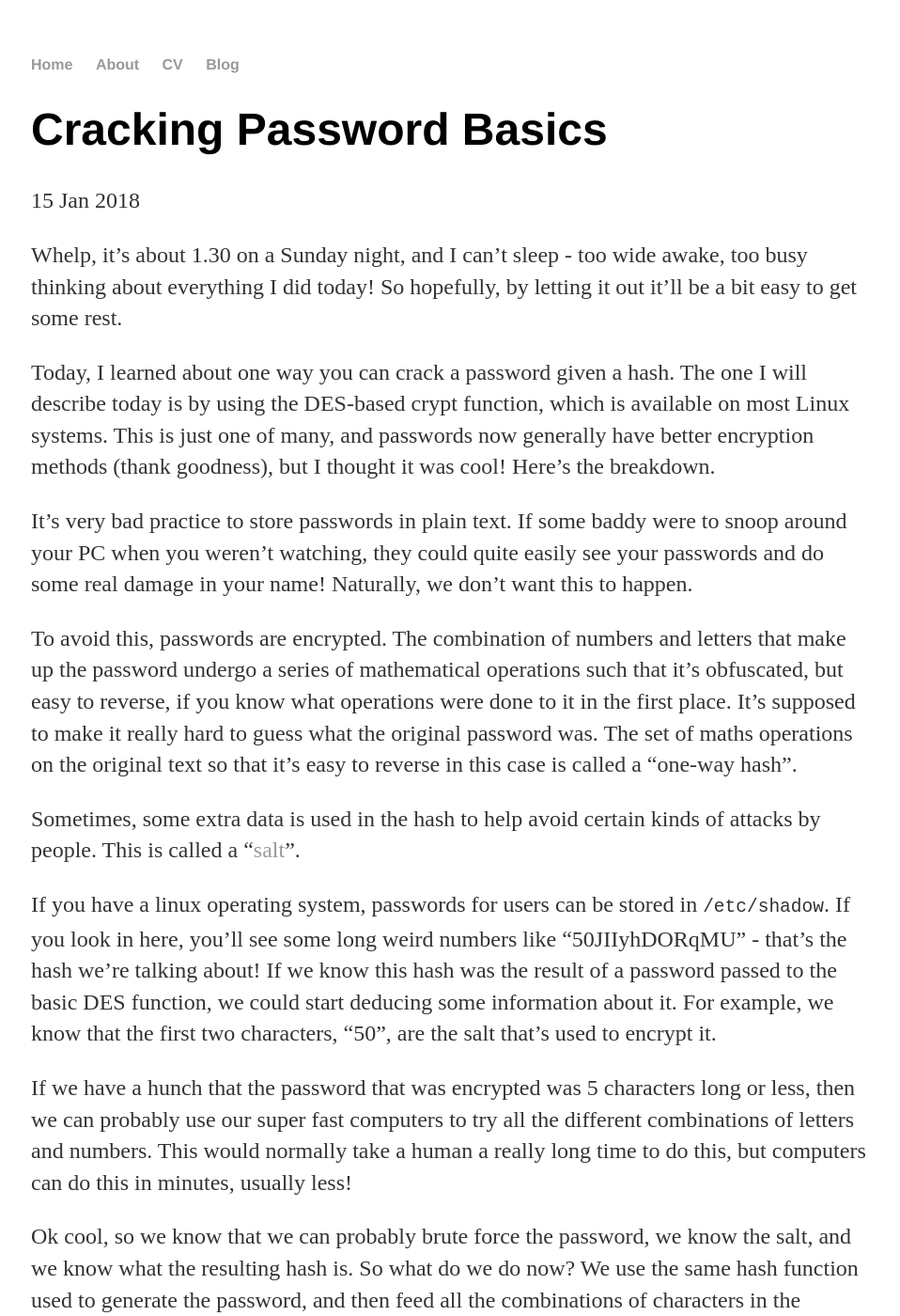
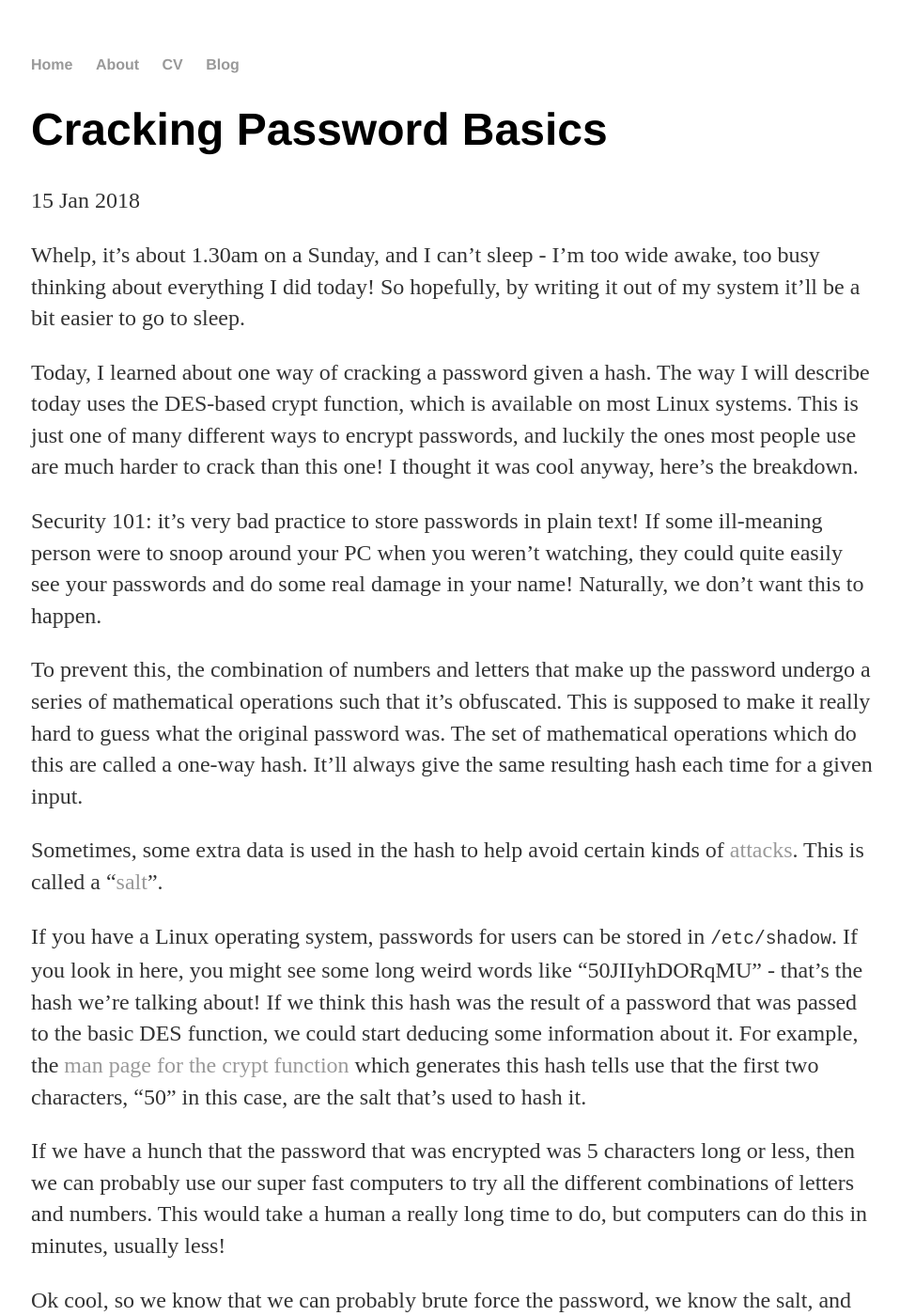
Before and after one commit to Sebbenbear/sebbenbear.github.io, a Jekyll site: the page built from _posts/2018-1-15-cracking-password-basics.md, in a window 1280 px wide and 1400 px high. Shown: the whole window at 94% size, without its empty margins (159-1117 px from the left). Built offline with Jekyll 4.4.1, drawn with Linux system fonts in a browser that asks for light colours; some of the changed text lies outside the part shown.

Commit message:
Fixed up the blog post

````diff
--- a/_posts/2018-1-15-cracking-password-basics.md
+++ b/_posts/2018-1-15-cracking-password-basics.md
@@ -4,28 +4,20 @@
 date: 2018-1-15
 ---
 
-Whelp, it's about 1.30 on a Sunday night, and I can't sleep - too wide awake, too busy thinking about everything I did today! So hopefully, by letting it out it'll be a bit easy to get some rest.
+Whelp, it's about 1.30am on a Sunday, and I can't sleep - I'm too wide awake, too busy thinking about everything I did today! So hopefully, by writing it out of my system it'll be a bit easier to go to sleep.
 
-Today, I learned about one way you can crack a password given a hash. The one I will describe today is by using the DES-based crypt function, which is available on most Linux systems. This is just one of many, and passwords now generally have better encryption methods (thank goodness), but I thought it was cool! Here's the breakdown.
+Today, I learned about one way of cracking a password given a hash. The way I will describe today uses the DES-based crypt function, which is available on most Linux systems. This is just one of many different ways to encrypt passwords, and luckily the ones most people use are much harder to crack than this one! I thought it was cool anyway, here's the breakdown.
 
-It's very bad practice to store passwords in plain text. If some baddy were to snoop around your PC when you weren't watching, they could quite easily see your passwords and do some real damage in your name! Naturally, we don't want this to happen.
+Security 101: it's very bad practice to store passwords in plain text! If some ill-meaning person were to snoop around your PC when you weren't watching, they could quite easily see your passwords and do some real damage in your name! Naturally, we don't want this to happen.
 
-To avoid this, passwords are encrypted. The combination of numbers and letters that make up the password undergo a series of mathematical operations such that it's obfuscated, but easy to reverse, if you know what operations were done to it in the first place. It's supposed to make it really hard to guess what the original password was. The set of maths operations on the original text so that it's easy to reverse in this case is called a "one-way hash".
+To prevent this, the combination of numbers and letters that make up the password undergo a series of mathematical operations such that it's obfuscated. This is supposed to make it really hard to guess what the original password was. The set of mathematical operations which do this are called a one-way hash. It'll always give the same resulting hash each time for a given input.
 
-Sometimes, some extra data is used in the hash to help avoid certain kinds of attacks by people. This is called a "[salt](https://en.wikipedia.org/wiki/Salt_(cryptography))".
+Sometimes, some extra data is used in the hash to help avoid certain kinds of [attacks](https://en.wikipedia.org/wiki/Rainbow_table). This is called a "[salt](https://en.wikipedia.org/wiki/Salt_(cryptography))".
 
-If you have a linux operating system, passwords for users can be stored in ```/etc/shadow```. If you look in here, you'll see some long weird numbers like "50JIIyhDORqMU" - that's the hash we're talking about! If we know this hash was the result of a password passed to the basic DES function, we could start deducing some information about it. For example, we know that the first two characters, "50", are the salt that's used to encrypt it.
+If you have a Linux operating system, passwords for users can be stored in ```/etc/shadow```. If you look in here, you might see some long weird words like "50JIIyhDORqMU" - that's the hash we're talking about! If we think this hash was the result of a password that was passed to the basic DES function, we could start deducing some information about it. For example, the [man page for the crypt function](http://man7.org/linux/man-pages/man3/crypt.3.html) which generates this hash tells use that the first two characters, "50" in this case, are the salt that's used to hash it.
 
-If we have a hunch that the password that was encrypted was 5 characters long or less, then we can probably use our super fast computers to try all the different combinations of letters and numbers. This would normally take a human a really long time to do this, but computers can do this in minutes, usually less!
+If we have a hunch that the password that was encrypted was 5 characters long or less, then we can probably use our super fast computers to try all the different combinations of letters and numbers. This would take a human a really long time to do, but computers can do this in minutes, usually less!
 
-Ok cool, so we know that we can probably brute force the password, we know the salt, and we know what the resulting hash is. So what do we do now? We use the same hash function used to generate the password, and then feed all the combinations of characters in the password!
+Ok cool, so we know that we can probably brute force the password, we know the salt, and we know what the resulting hash is. So what do we do now? We can create a whole bunch of different combinations of characters to create the new key, feed this generated key into the crypt function along with the salt, and see what it returns us. If it gives us back the same hash function as the one we had initially, then our generated key must be the same as the original! Successfully cracked.
 
-You start off going through "A", "B" ...
-
-Continue continuing through "ABcd", "ABCe" ...
-
-Finally, you finish at "zzzzz".
-
-Along the way, if we'd stumbled across a combination that happens to result in the same hash function, then that's the right combination to match the password! Successfully cracked.
-
-In this case, the right library to use is crypt, which is available on pretty much most linux operating systems. Luckily, an extended version of crypt is now used, which makes cracking passwords much harder.
+Seems kind of easy, doesn't it. Fortunately, most Linux systems these days use way better cryptographic hashing functions than the basic DES one, like [SHA-2](https://en.wikipedia.org/wiki/SHA-2).
````
